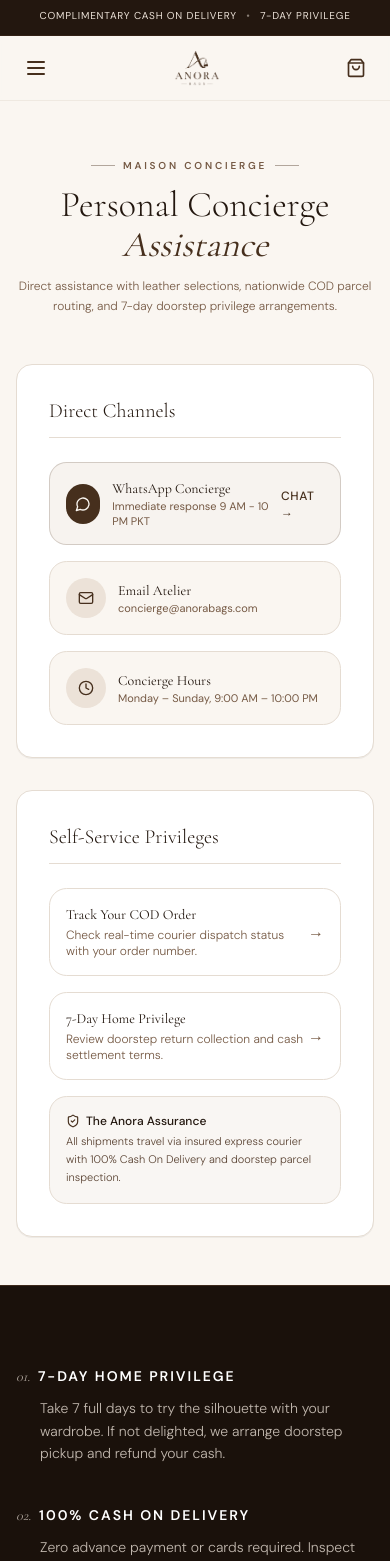
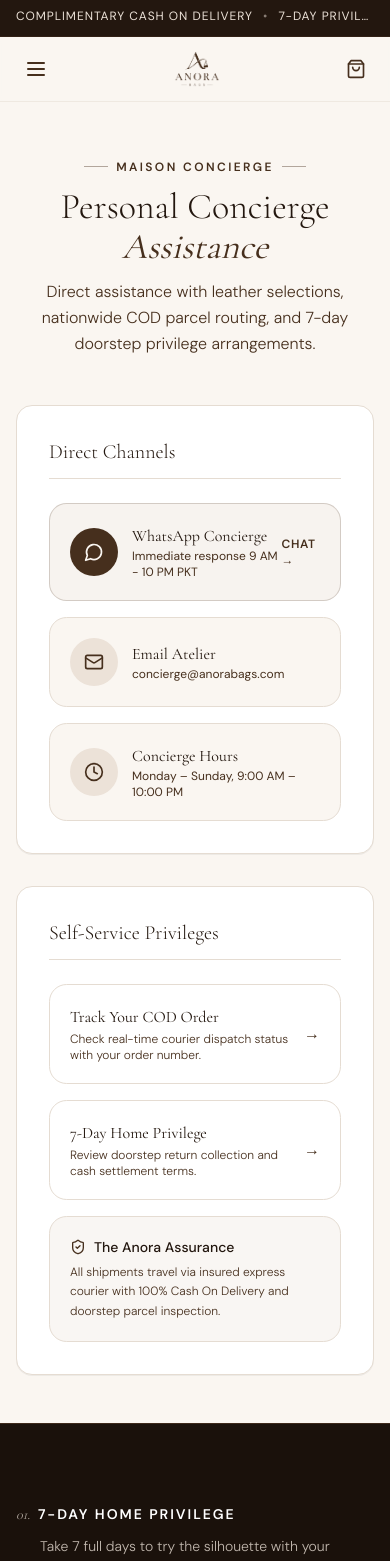
Before and after one commit to shahrozimran/AnoraBags, a Next.js app: page /contact in a window 390 px wide. Shown: the top 1561 px of the page. Built offline with nearby package versions, Linux system fonts and the light colour scheme.

Commit message:
feat: enterprise typography scale, zero AI icon clutter, and comprehensive 70-viewport responsive design

```diff
--- a/app/contact/page.tsx
+++ b/app/contact/page.tsx
@@ -66,116 +66,116 @@ export default function ContactPage() {
         <div className="text-center space-y-3">
           <div className="inline-flex items-center gap-2">
             <span className="h-px w-6 bg-[#462F1D]/40" />
-            <span className="text-[10px] sm:text-[11px] font-sans tracking-[0.28em] uppercase font-semibold text-[#755944]">
+            <span className="text-xs sm:text-sm font-sans tracking-[0.2em] uppercase font-semibold text-[#462F1D]">
               Maison Concierge
             </span>
             <span className="h-px w-6 bg-[#462F1D]/40" />
           </div>
-          <h1 className="font-serif text-4xl sm:text-5xl font-light text-[#23170F]">
+          <h1 className="font-serif text-4xl sm:text-5xl lg:text-6xl font-light text-[#23170F]">
             Personal Concierge <span className="italic font-normal text-[#462F1D]">Assistance</span>
           </h1>
-          <p className="text-xs sm:text-sm text-[#755944] font-light max-w-md mx-auto leading-relaxed">
+          <p className="text-base sm:text-lg text-[#462F1D] font-light max-w-lg mx-auto leading-relaxed">
             Direct assistance with leather selections, nationwide COD parcel routing, and 7-day doorstep privilege arrangements.
           </p>
         </div>
 
         <div className="grid grid-cols-1 md:grid-cols-2 gap-8">
           {/* Direct channels */}
-          <div className="bg-white p-8 rounded-2xl border border-[#E5DCD2] shadow-2xs space-y-6">
-            <h2 className="font-serif text-xl font-light text-[#23170F] border-b border-[#E5DCD2] pb-3">
+          <div className="bg-white p-8 sm:p-10 rounded-2xl border border-[#E5DCD2] shadow-2xs space-y-6">
+            <h2 className="font-serif text-xl sm:text-2xl font-light text-[#23170F] border-b border-[#E5DCD2] pb-3">
               Direct Channels
             </h2>
 
-            <div className="space-y-4 text-xs">
+            <div className="space-y-4 text-sm">
               <a
                 href="https://wa.me/923001234567?text=Hi%20Anora%20Bags,%20I%20have%20an%20inquiry"
                 target="_blank"
                 rel="noopener noreferrer"
-                className="p-4 rounded-xl bg-[#ECE2D8]/40 border border-[#462F1D]/20 flex items-center justify-between text-[#23170F] hover:bg-[#ECE2D8]/70 transition group"
+                className="p-5 rounded-xl bg-[#ECE2D8]/40 border border-[#462F1D]/20 flex items-center justify-between text-[#23170F] hover:bg-[#ECE2D8]/70 transition group"
               >
-                <div className="flex items-center gap-3">
-                  <div className="w-10 h-10 rounded-full bg-[#462F1D] text-[#FAF6F1] flex items-center justify-center">
-                    <MessageCircle className="w-4 h-4" />
+                <div className="flex items-center gap-3.5">
+                  <div className="w-12 h-12 rounded-full bg-[#462F1D] text-[#FAF6F1] flex items-center justify-center shrink-0">
+                    <MessageCircle className="w-5 h-5" />
                   </div>
                   <div>
-                    <h4 className="font-serif font-normal text-sm text-[#23170F]">WhatsApp Concierge</h4>
-                    <p className="text-[11px] text-[#755944]">Immediate response 9 AM - 10 PM PKT</p>
+                    <h4 className="font-serif font-normal text-base text-[#23170F]">WhatsApp Concierge</h4>
+                    <p className="text-xs sm:text-sm text-[#462F1D] font-normal">Immediate response 9 AM - 10 PM PKT</p>
                   </div>
                 </div>
-                <span className="font-sans font-medium text-xs tracking-wider uppercase text-[#462F1D] group-hover:translate-x-1 transition-transform">
+                <span className="font-sans font-semibold text-xs sm:text-sm tracking-wider uppercase text-[#462F1D] group-hover:translate-x-1 transition-transform">
                   Chat →
                 </span>
               </a>
 
-              <div className="p-4 rounded-xl bg-[#FAF6F1] border border-[#E5DCD2] flex items-center gap-3 text-[#23170F]">
-                <div className="w-10 h-10 rounded-full bg-[#ECE2D8] flex items-center justify-center text-[#462F1D]">
-                  <Mail className="w-4 h-4" />
+              <div className="p-5 rounded-xl bg-[#FAF6F1] border border-[#E5DCD2] flex items-center gap-3.5 text-[#23170F]">
+                <div className="w-12 h-12 rounded-full bg-[#ECE2D8] flex items-center justify-center text-[#462F1D] shrink-0">
+                  <Mail className="w-5 h-5" />
                 </div>
                 <div>
-                  <h4 className="font-serif font-normal text-sm text-[#23170F]">Email Atelier</h4>
-                  <p className="text-[11px] text-[#755944]">concierge@anorabags.com</p>
+                  <h4 className="font-serif font-normal text-base text-[#23170F]">Email Atelier</h4>
+                  <p className="text-xs sm:text-sm text-[#462F1D] font-normal">concierge@anorabags.com</p>
                 </div>
               </div>
 
-              <div className="p-4 rounded-xl bg-[#FAF6F1] border border-[#E5DCD2] flex items-center gap-3 text-[#23170F]">
-                <div className="w-10 h-10 rounded-full bg-[#ECE2D8] flex items-center justify-center text-[#462F1D]">
-                  <Clock className="w-4 h-4" />
+              <div className="p-5 rounded-xl bg-[#FAF6F1] border border-[#E5DCD2] flex items-center gap-3.5 text-[#23170F]">
+                <div className="w-12 h-12 rounded-full bg-[#ECE2D8] flex items-center justify-center text-[#462F1D] shrink-0">
+                  <Clock className="w-5 h-5" />
                 </div>
                 <div>
-                  <h4 className="font-serif font-normal text-sm text-[#23170F]">Concierge Hours</h4>
-                  <p className="text-[11px] text-[#755944]">Monday – Sunday, 9:00 AM – 10:00 PM</p>
+                  <h4 className="font-serif font-normal text-base text-[#23170F]">Concierge Hours</h4>
+                  <p className="text-xs sm:text-sm text-[#462F1D] font-normal">Monday – Sunday, 9:00 AM – 10:00 PM</p>
                 </div>
               </div>
             </div>
           </div>
 
           {/* Quick links & FAQ */}
-          <div className="bg-white p-8 rounded-2xl border border-[#E5DCD2] shadow-2xs space-y-6">
-            <h2 className="font-serif text-xl font-light text-[#23170F] border-b border-[#E5DCD2] pb-3">
+          <div className="bg-white p-8 sm:p-10 rounded-2xl border border-[#E5DCD2] shadow-2xs space-y-6">
+            <h2 className="font-serif text-xl sm:text-2xl font-light text-[#23170F] border-b border-[#E5DCD2] pb-3">
               Self-Service Privileges
             </h2>
 
             <div className="space-y-4">
               <Link
                 href="/track-order"
-                className="block p-4 rounded-xl border border-[#E5DCD2] hover:border-[#462F1D] transition group"
+                className="block p-5 rounded-xl border border-[#E5DCD2] hover:border-[#462F1D] transition group"
               >
                 <div className="flex items-center justify-between">
                   <div>
-                    <h4 className="font-serif text-sm font-normal text-[#23170F] group-hover:text-[#462F1D] transition-colors">
+                    <h4 className="font-serif text-base font-normal text-[#23170F] group-hover:text-[#462F1D] transition-colors">
                       Track Your COD Order
                     </h4>
-                    <p className="text-xs text-[#755944] font-light mt-0.5">
+                    <p className="text-xs sm:text-sm text-[#462F1D] font-light mt-0.5">
                       Check real-time courier dispatch status with your order number.
                     </p>
                   </div>
-                  <span className="text-[#755944] group-hover:text-[#462F1D] group-hover:translate-x-1 transition-transform">→</span>
+                  <span className="text-[#462F1D] group-hover:translate-x-1 transition-transform">→</span>
                 </div>
               </Link>
 
               <Link
                 href="/refund-policy"
-                className="block p-4 rounded-xl border border-[#E5DCD2] hover:border-[#462F1D] transition group"
+                className="block p-5 rounded-xl border border-[#E5DCD2] hover:border-[#462F1D] transition group"
               >
                 <div className="flex items-center justify-between">
                   <div>
-                    <h4 className="font-serif text-sm font-normal text-[#23170F] group-hover:text-[#462F1D] transition-colors">
+                    <h4 className="font-serif text-base font-normal text-[#23170F] group-hover:text-[#462F1D] transition-colors">
                       7-Day Home Privilege
                     </h4>
-                    <p className="text-xs text-[#755944] font-light mt-0.5">
+                    <p className="text-xs sm:text-sm text-[#462F1D] font-light mt-0.5">
                       Review doorstep return collection and cash settlement terms.
                     </p>
                   </div>
-                  <span className="text-[#755944] group-hover:text-[#462F1D] group-hover:translate-x-1 transition-transform">→</span>
+                  <span className="text-[#462F1D] group-hover:translate-x-1 transition-transform">→</span>
                 </div>
               </Link>
 
-              <div className="p-4 rounded-xl bg-[#ECE2D8]/30 border border-[#E5DCD2] text-xs text-[#5A4333] space-y-1">
-                <span className="font-medium text-[#23170F] flex items-center gap-1.5">
-                  <ShieldCheck className="w-3.5 h-3.5 text-[#462F1D]" />
+              <div className="p-5 rounded-xl bg-[#ECE2D8]/30 border border-[#E5DCD2] text-sm text-[#462F1D] space-y-1.5">
+                <span className="font-medium text-[#23170F] flex items-center gap-2">
+                  <ShieldCheck className="w-4 h-4 text-[#462F1D]" />
                   <span>The Anora Assurance</span>
                 </span>
-                <p className="font-light text-[11px] leading-relaxed">
+                <p className="font-light text-xs sm:text-sm leading-relaxed">
                   All shipments travel via insured express courier with 100% Cash On Delivery and doorstep parcel inspection.
                 </p>
               </div>
--- a/app/globals.css
+++ b/app/globals.css
@@ -16,7 +16,7 @@
   --secondary: #ECE2D8; /* Authentic Logo Light Skin Tone */
   --secondary-foreground: #462F1D;
   --muted: #F2EAE1; /* Soft skin tint */
-  --muted-foreground: #755944; /* Warm saddle leather tone */
+  --muted-foreground: #5C4028; /* High-contrast warm saddle leather tone */
   --accent: #ECE2D8; /* Logo Light Skin Accent */
   --accent-foreground: #462F1D;
   --destructive: #991B1B;
--- a/app/order-confirmation/[id]/page.tsx
+++ b/app/order-confirmation/[id]/page.tsx
@@ -129,7 +129,7 @@ export default async function OrderConfirmationPage({ params }: Props) {
                   className="inline-flex items-center gap-1.5 text-xs font-sans font-semibold text-[#462F1D] hover-editorial-line uppercase tracking-wider"
                 >
                   <span>Review Privilege Terms</span>
-                  <ArrowRight className="w-3.5 h-3.5" />
+                  <ArrowRight className="w-4 h-4" />
                 </Link>
               </div>
             </div>
--- a/components/anora/header.tsx
+++ b/components/anora/header.tsx
@@ -22,7 +22,7 @@ export function Header() {
   return (
     <>
       {/* Top Quiet Luxury Announcement Bar */}
-      <div className="bg-[#23170F] text-[#ECE2D8] text-[10px] sm:text-xs font-sans tracking-[0.08em] sm:tracking-[0.12em] uppercase py-2 px-3 sm:px-4 border-b border-[#3D291B]/60 select-none overflow-hidden">
+      <div className="bg-[#23170F] text-[#ECE2D8] text-xs font-sans tracking-[0.08em] sm:tracking-[0.12em] uppercase py-2 px-3 sm:px-4 border-b border-[#3D291B]/60 select-none overflow-hidden">
         <div className="max-w-7xl mx-auto flex items-center justify-between">
           <span className="hidden md:inline-block opacity-85 font-normal">
             Maison Anora • Pure Full-Grain Calfskin
--- a/components/anora/product-card.tsx
+++ b/components/anora/product-card.tsx
@@ -170,7 +170,7 @@ export function ProductCard({ product, index = 0 }: ProductCardProps) {
           {/* Pricing */}
           <div className="text-right">
             {product.originalPrice && (
-              <span className="text-xs sm:text-sm text-[#755944] line-through mr-1.5 font-light">
+              <span className="text-xs sm:text-sm text-[#462F1D]/60 line-through mr-1.5 font-normal">
                 Rs. {product.originalPrice.toLocaleString()}
               </span>
             )}
--- a/components/anora/product-grid.tsx
+++ b/components/anora/product-grid.tsx
@@ -95,7 +95,7 @@ export function ProductGrid({ products }: ProductGridProps) {
                 className={`pb-3 relative transition-colors duration-200 whitespace-nowrap font-medium ${
                   isActive
                     ? "text-[#462F1D] font-semibold"
-                    : "text-[#755944] hover:text-[#23170F]"
+                    : "text-[#462F1D]/75 hover:text-[#23170F]"
                 }`}
               >
                 <span>{cat.label}</span>
```
Also changed, not shown: app/about/page.tsx (+15 -15 lines), app/admin/page.tsx (+36 -36 lines), app/track-order/page.tsx (+5 -5 lines), components/anora/product-detail.tsx (+15 -15 lines).
